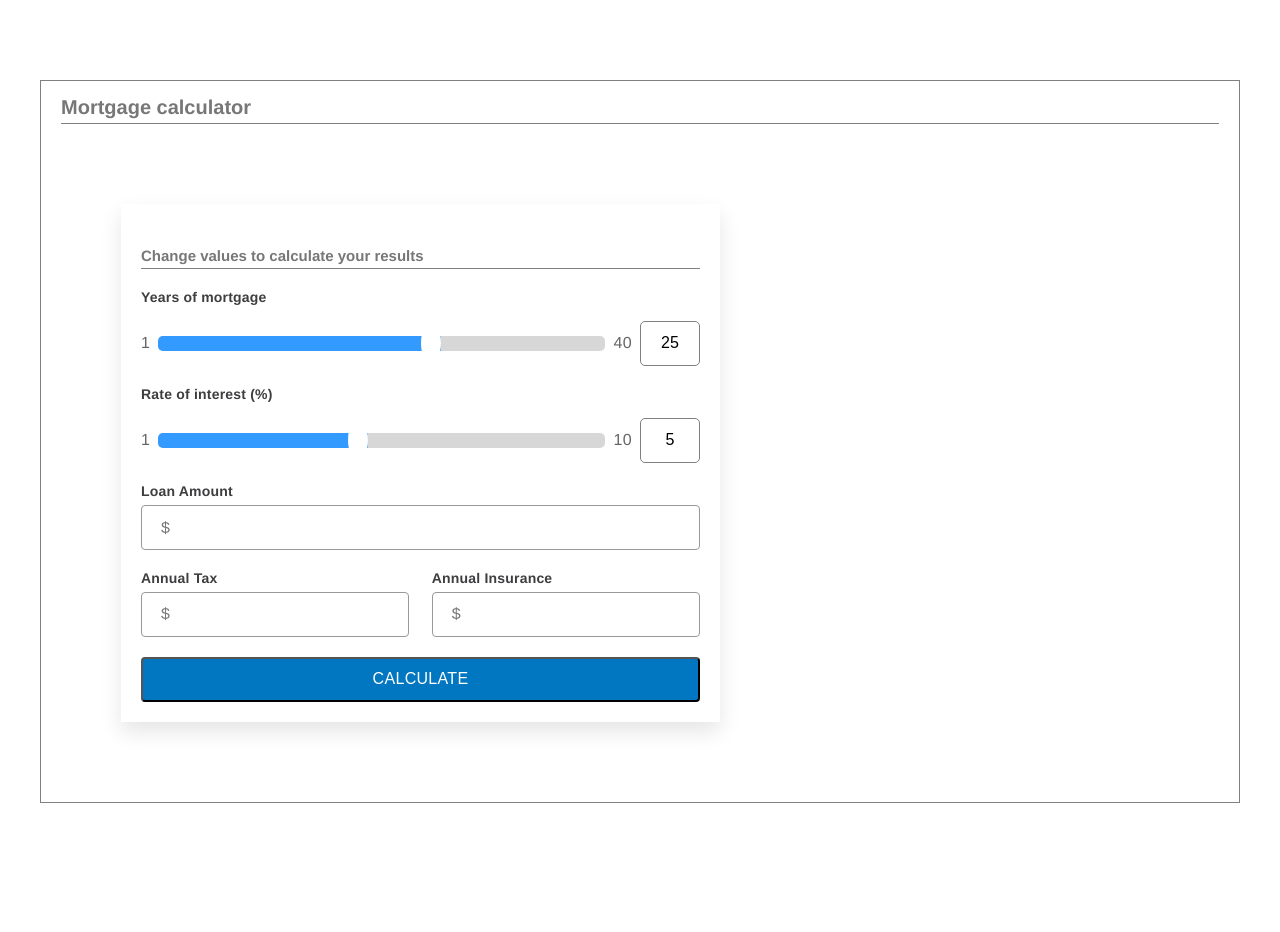
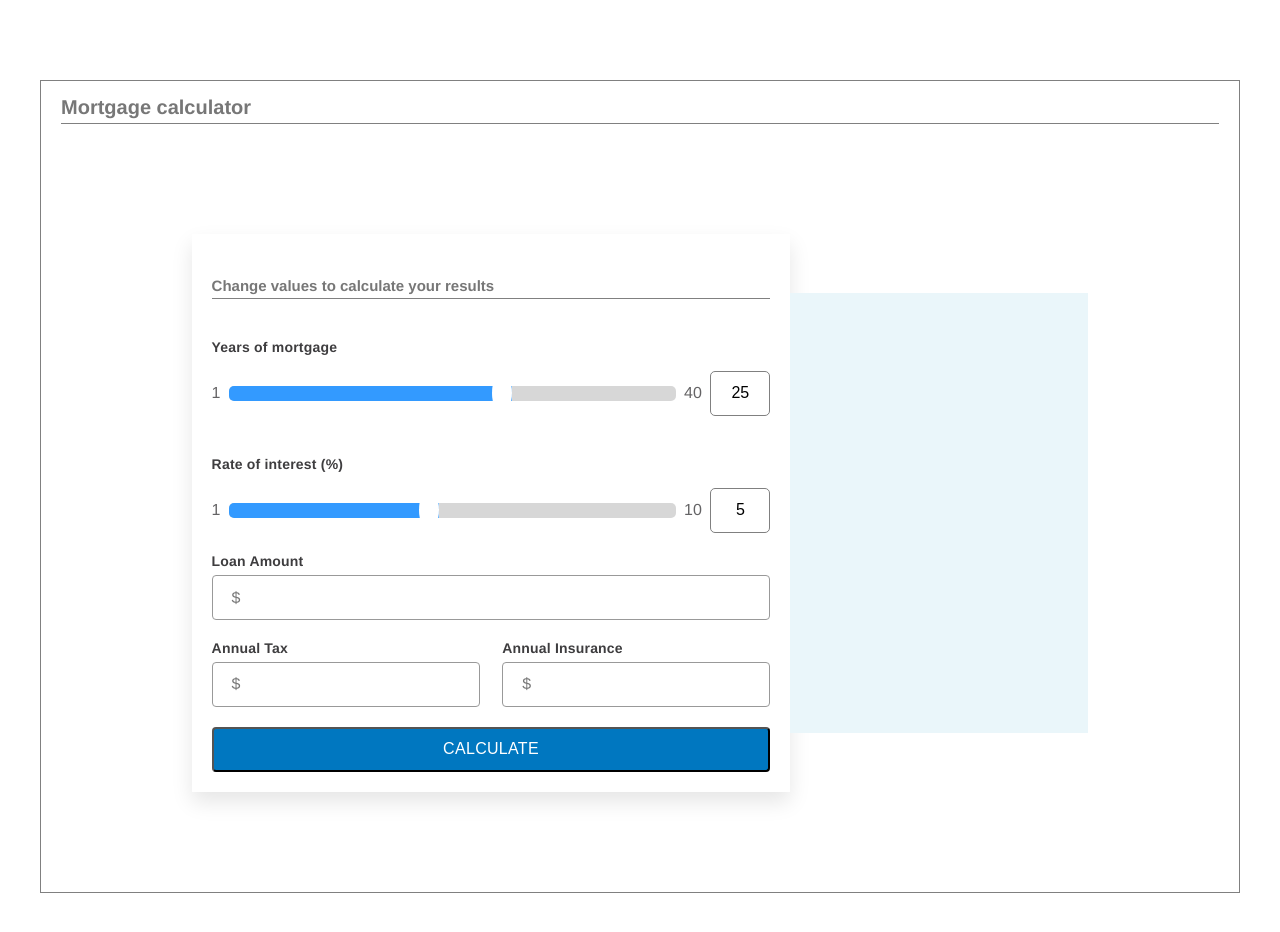
Before and after one commit to miguelamores/calculator, a website built with webpack: page index.html in a window 1280 px wide. Before the commit the page ends 880 px from the top, so only its background shows below. Built offline with nearby package versions, Linux system fonts and the light colour scheme.

Commit message:
div result

```diff
--- a/index.html
+++ b/index.html
@@ -16,6 +16,8 @@
         <script src="dist/bundle.js"></script>
        <div class="container">
             <h1 class="title">Mortgage calculator</h1>
+
+            <div class="content">
 
                 <div class="calculator">
                     <h2 class="calculator__title">
@@ -38,7 +40,7 @@
                             <span class="slidecontainer__output min" >1</span>
                             <input type="range" min="1" max="10" value="5" class="slidecontainer__slider" id="interest">
                             <span class="slidecontainer__output min">10</span>
-                        <input type="text" class="slidecontainer__input" id="interestOutput" value="5.0"></input>
+                            <input type="text" class="slidecontainer__input" id="interestOutput" value="5"></input>
                         </div>
                     </div>
 
@@ -70,6 +72,12 @@
 
                     <button class="calculator__button">Calculate</button>
                 </div>
+
+                <div class="result">
+
+                </div>
+
+            </div>
        </div>
     </body>
 
--- a/sass/_components.scss
+++ b/sass/_components.scss
@@ -1,18 +1,22 @@
 .container {
     max-width: 120rem;
     margin: 8rem auto;
-    //background-color: var(--color-grey-light-1);
-    //box-shadow: var(--shadow-dark);
     border: 1px solid gray;
     min-height: 50rem;
 }
 
+.content {
+    display: flex;
+    justify-content: center;
+    align-items: center;
+    padding: 10rem;
+}
+
 .calculator {
-    //max-width: 120rem;
-    margin: 8rem;
+    display: flex;
+    flex-direction: column;
+    flex: 0 0 60%;
     padding: 2rem;
-    width: 50%;
-    //background-color: var(--color-grey-light-1);
     box-shadow: var(--shadow-dark);
 
     min-height: 50rem;
@@ -144,3 +148,11 @@
     justify-content: space-between;
     margin: 2rem 0;
 }
+
+////////////////RESULT///////////////////
+
+.result {
+    width: 29.8rem;
+    height: 44rem;
+    background-color: #eaf6fa;
+}
```
Lines whose indentation alone changed are shown as unchanged.
